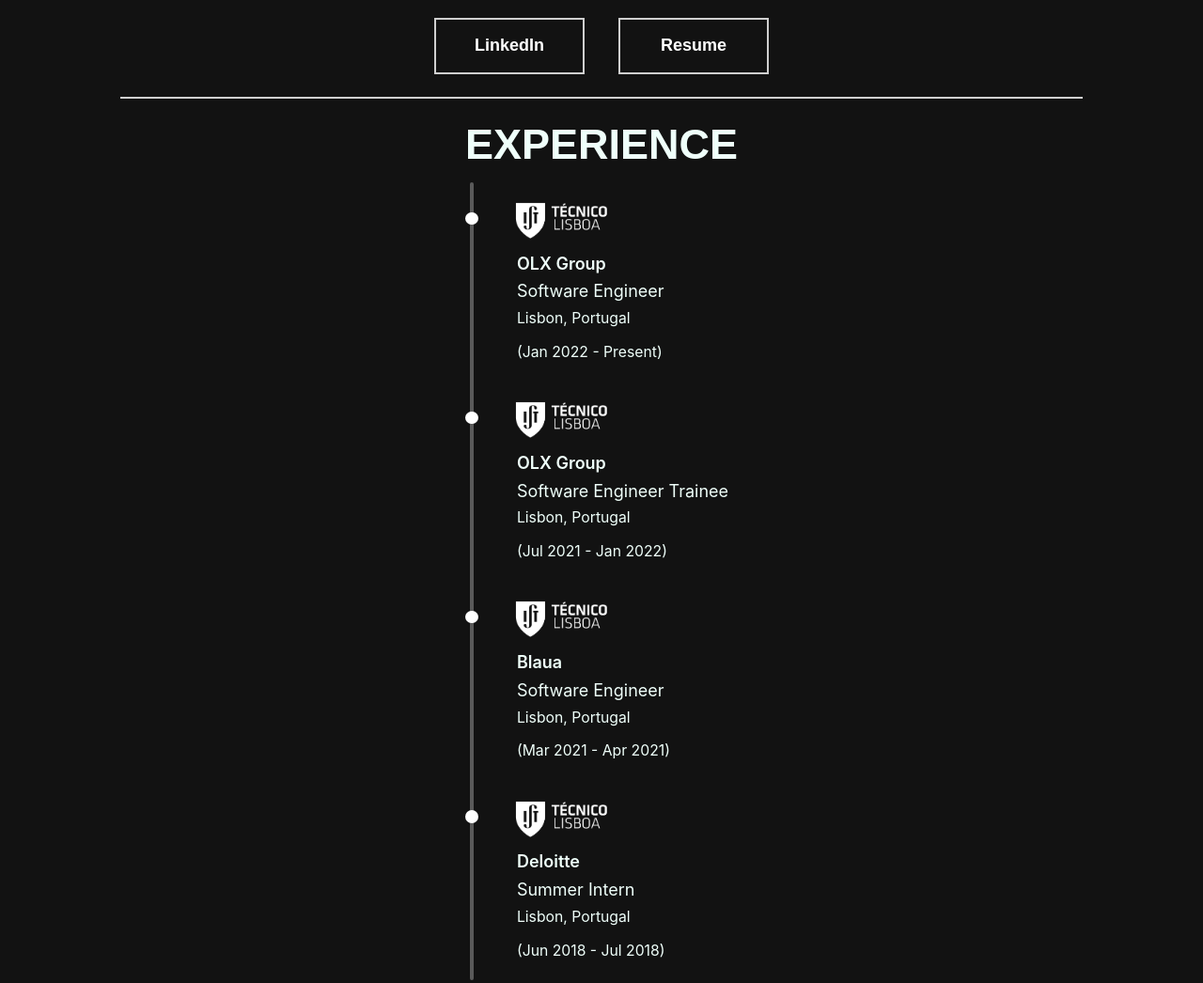
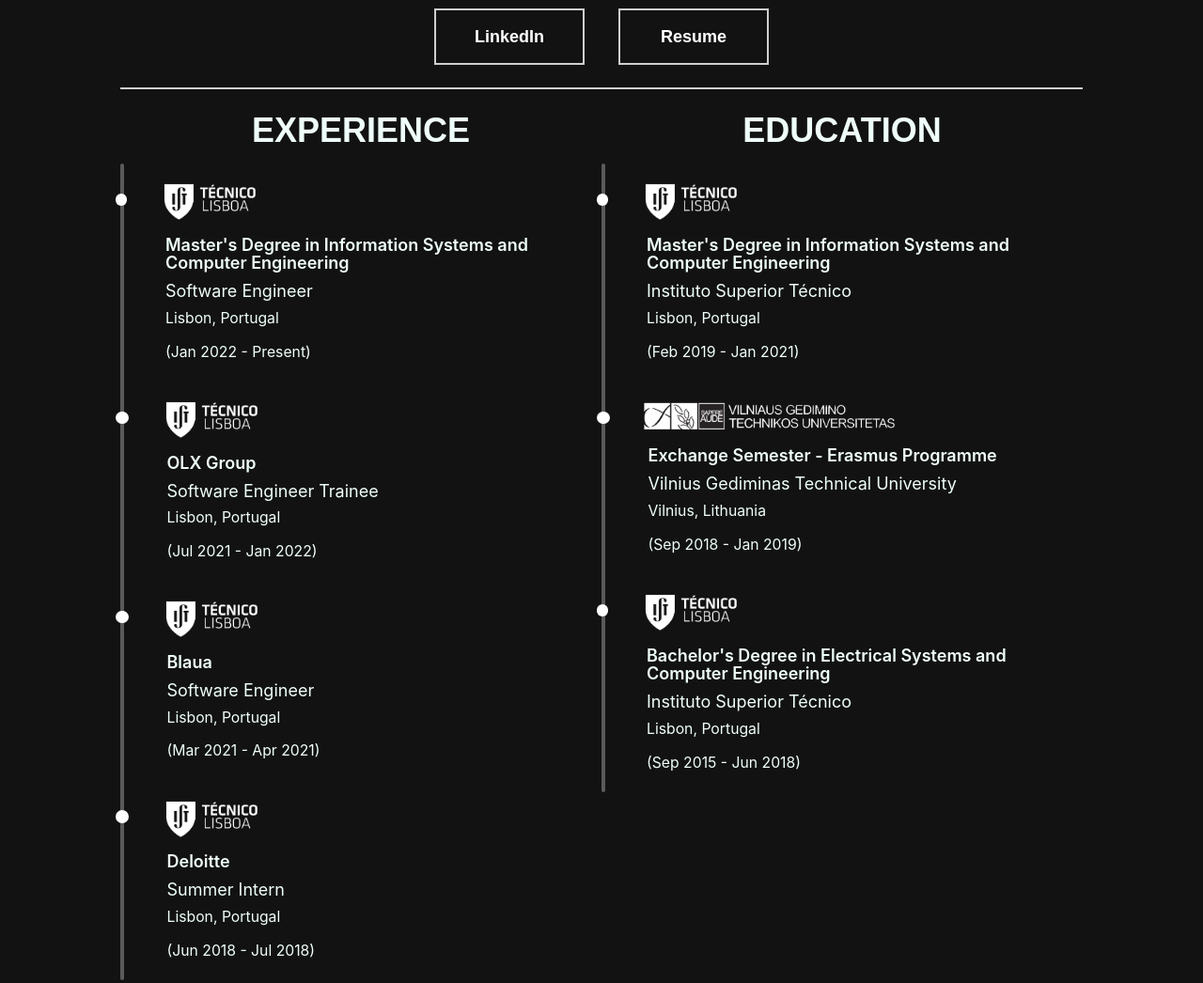
Before and after one commit to LuisLSousa/PersonalWebsite-Gatsby, a Gatsby site: page / in a window 1280 px wide. Shown: the part 1349-2395 px from the top of the page at 94% size. Built offline with nearby package versions, Linux system fonts and the light colour scheme; Gatsby itself is replaced by a stand-in of ours.

Commit message:
adding wowjs

```diff
--- a/src/components/education.js
+++ b/src/components/education.js
@@ -14,7 +14,6 @@
   display: flex;
   align-content: center;
   justify-content: center;
-  width: 80vw;
   padding-bottom: 3vh;
 `;
 
--- a/src/components/experience.js
+++ b/src/components/experience.js
@@ -14,7 +14,6 @@
   display: flex;
   align-content: center;
   justify-content: center;
-  width: 80vw;
   padding-bottom: 3vh;
 `;
 
@@ -123,7 +122,7 @@
       <Heading title="Experience" />
       <StyledDiv>
         <Bar />
-        <Container>
+        <Container className="wow">
           {data.allExperienceJson.edges.map(({ node }, index) => {
             return (
               <Entry
--- a/src/components/heading.js
+++ b/src/components/heading.js
@@ -7,7 +7,7 @@
     text-transform: uppercase;
 
     h1 {
-        font-size: 2.5rem;
+        font-size: 2rem;
         margin-bottom: 2vh;
         font-weight: 600;
         font-family: 'Montserrat',sans-serif;
--- a/src/components/layout.css
+++ b/src/components/layout.css
@@ -10,7 +10,7 @@
   -webkit-font-smoothing: antialiased;
   -moz-osx-font-smoothing: grayscale;
   color: hsla(0, 0%, 0%, 0.8);
-  font-family: 'Montserrat', sans-serif;
+  font-family: "Montserrat", sans-serif;
   font-weight: normal;
   word-wrap: break-word;
   font-kerning: normal;
--- a/src/components/layout.js
+++ b/src/components/layout.js
@@ -1,4 +1,4 @@
-import React from "react";
+import React, { useEffect } from "react";
 import PropTypes from "prop-types";
 import styled from "styled-components";
 import Navigation from "./navigation";
@@ -22,6 +22,13 @@
 `;
 
 const Layout = ({ children }) => {
+  useEffect(() => {
+    if (typeof window !== `undefined`) {
+      const WOW = require("wowjs");
+      new WOW.WOW({ live: false, mobile: false }).init();
+    }
+  }, []);
+
   return (
     <StyledTheme>
       <SEO />
--- a/src/data/experience.json
+++ b/src/data/experience.json
@@ -1,7 +1,7 @@
 [
     {
         "icon": "../images/education/ist.png",
-        "company": "OLX Group",
+        "company": "Master's Degree in Information Systems and Computer Engineering",
         "position": "Software Engineer",
         "location": "Lisbon, Portugal",
         "period": "Jan 2022 - Present"
--- a/src/pages/index.js
+++ b/src/pages/index.js
@@ -8,14 +8,29 @@
 import Skills from "../components/skills";
 import Contact from "../components/contact";
 import Footer from "../components/footer";
+import styled from "styled-components";
+
+const ExperienceEducation = styled.div`
+  display: grid;
+  row-gap: 0px;
+  grid-template-columns: repeat(2, minmax(0, 1fr));
+
+  @media (max-width: 562px) {
+    display: flex;
+    flex-direction: column;
+    grid-template-columns: none;
+  }
+`;
 
 const IndexPage = () => {
   return (
     <Layout>
       <Home />
       <About />
-      <Experience/>
-      <Education />
+      <ExperienceEducation>
+        <Experience />
+        <Education />
+      </ExperienceEducation>
       <Projects />
       <Skills />
       <Contact />
```
Also changed, not shown: package.json (+22 -20 lines), 1 other file.
